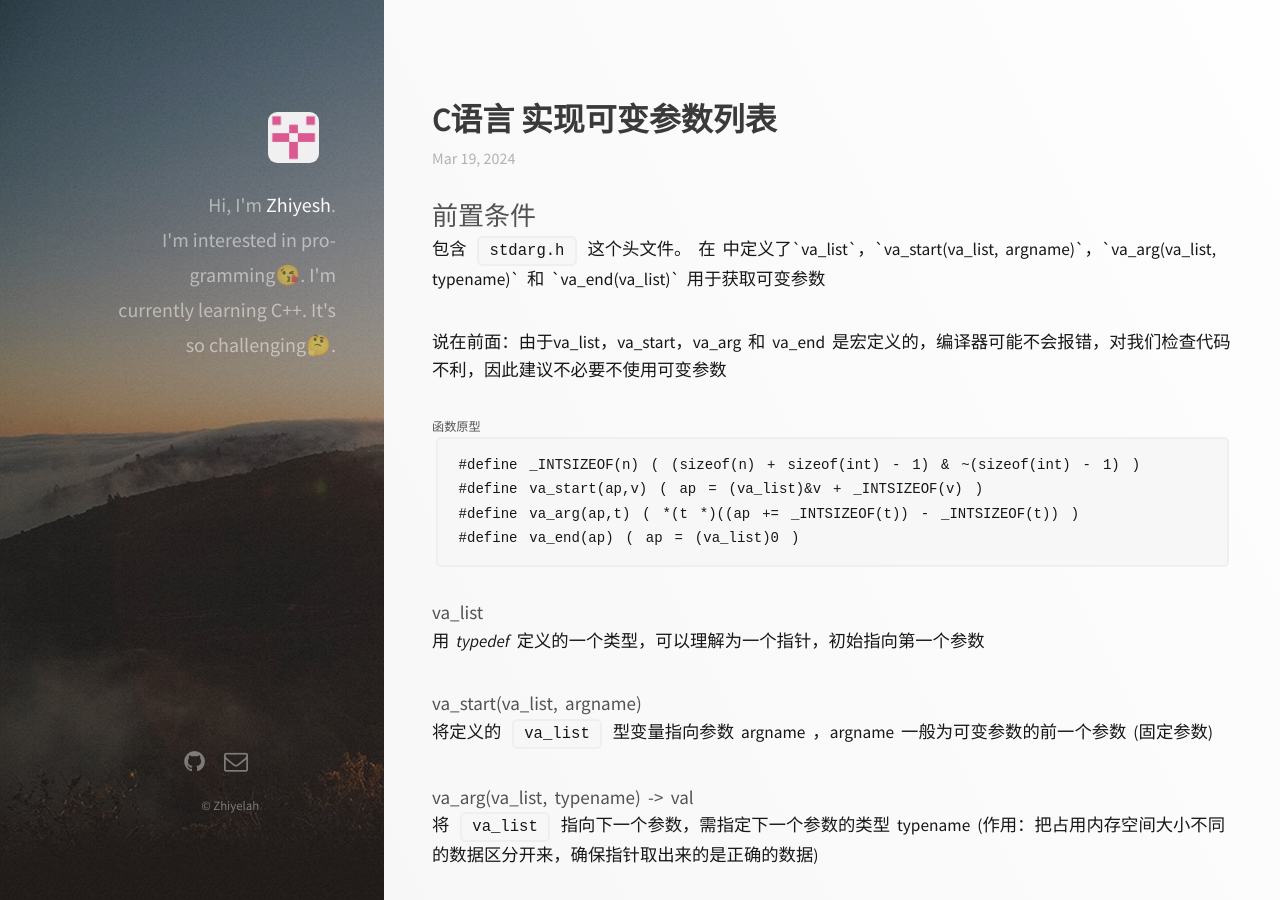
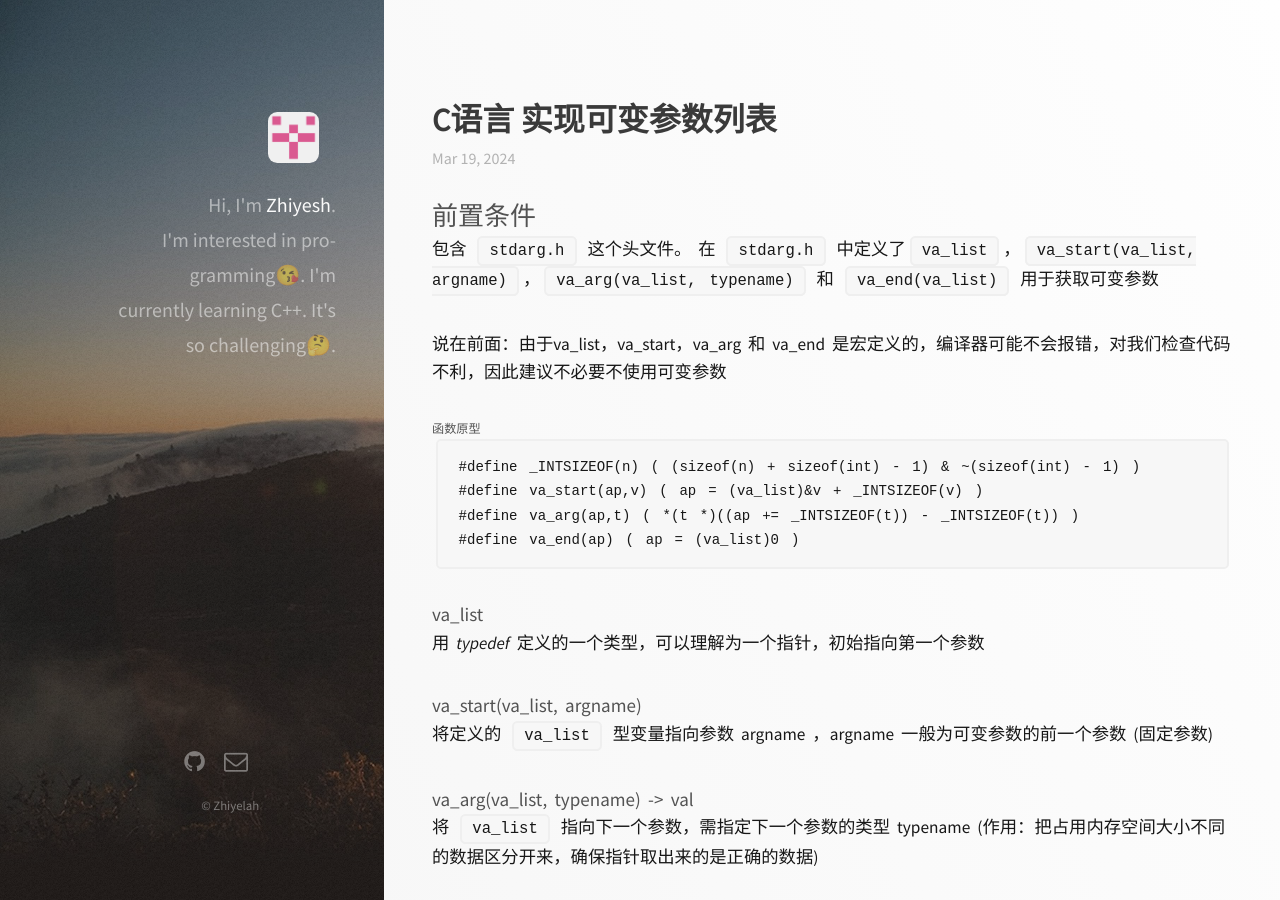
Before and after one commit to Zhiyelah/zhiyelah.github.io, a Jekyll site: the page built from _posts/2024-03-19-C语言实现可变参数列表.md, in a window 1280 px wide and 900 px high. Built offline with Jekyll 4.4.1, drawn with Linux system fonts in a browser that asks for light colours; nearby versions of some CDN libraries.

Commit message:
Update 2024-03-19-C语言实现可变参数列表.md

```diff
--- a/_posts/2024-03-19-C语言实现可变参数列表.md
+++ b/_posts/2024-03-19-C语言实现可变参数列表.md
@@ -4,7 +4,7 @@ title: C语言 实现可变参数列表
 ---
 ## 前置条件
 包含 `stdarg.h` 这个头文件。
-在 <stdarg.h> 中定义了`va_list`，`va_start(va_list, argname)`，`va_arg(va_list, typename)` 和 `va_end(va_list)` 用于获取可变参数
+在 `stdarg.h` 中定义了`va_list`，`va_start(va_list, argname)`，`va_arg(va_list, typename)` 和 `va_end(va_list)` 用于获取可变参数
 
 说在前面：由于va_list，va_start，va_arg 和 va_end 是宏定义的，编译器可能不会报错，对我们检查代码不利，因此建议不必要不使用可变参数
 ######  函数原型
```
